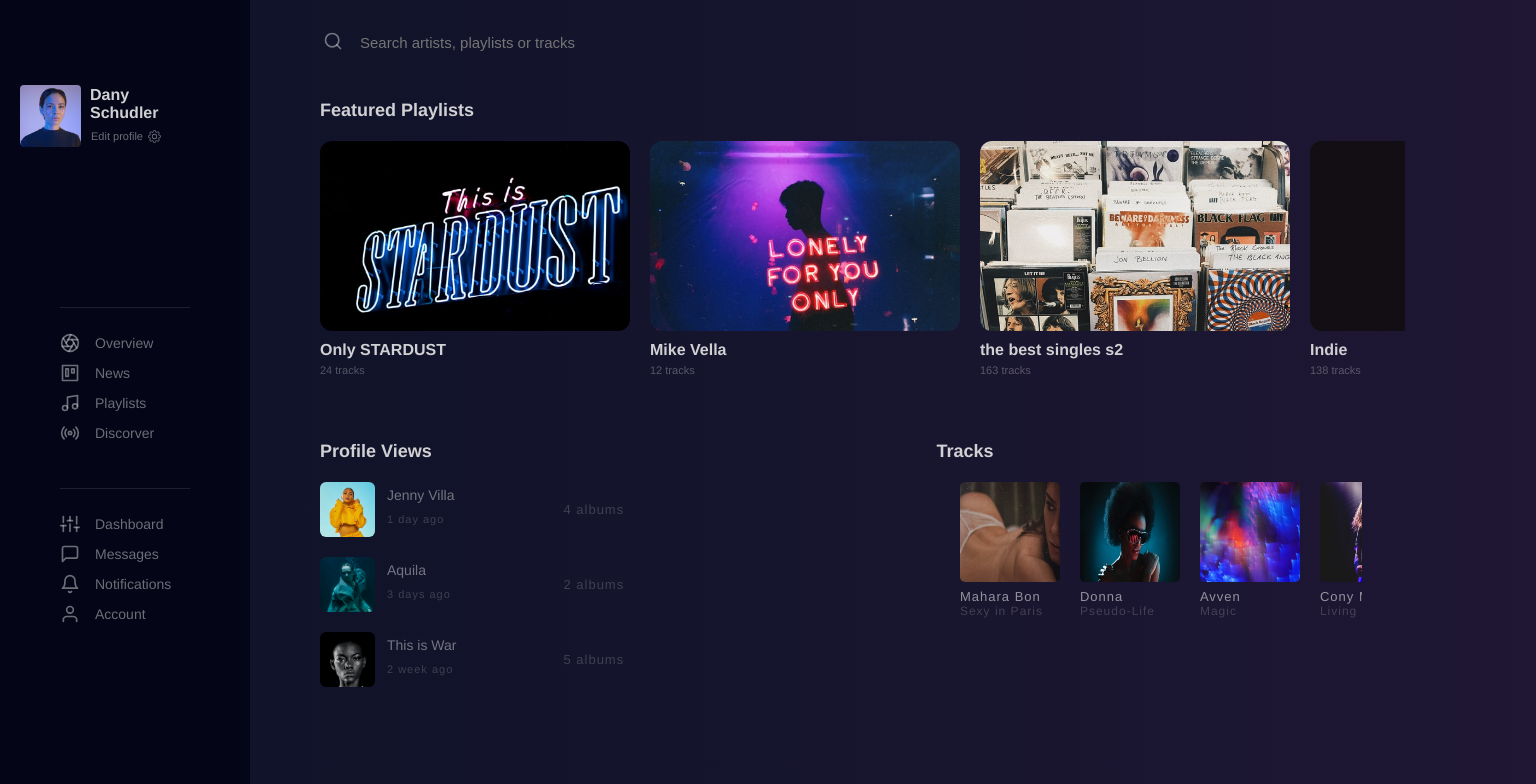
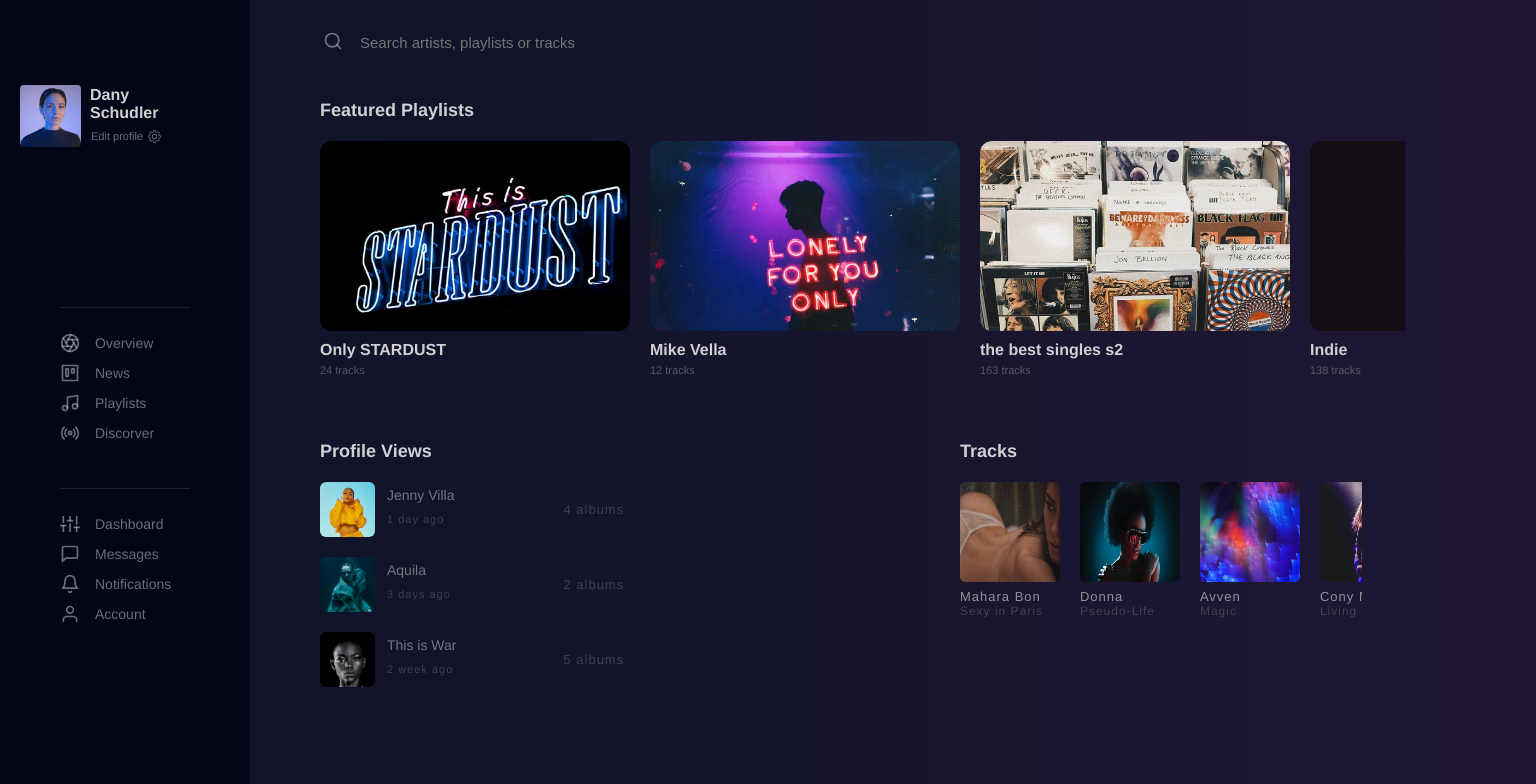
Before and after one commit to nathan-oliveira/MusicLibraryPage_devChallenge, a Nuxt app: page / in a window 1536 px wide. Shown: the top 784 px of the page. Built offline with nearby package versions, Linux system fonts and the light colour scheme; a web font is replaced by a local one.

Commit message:
Update ProfileAndTracks.vue

```diff
--- a/components/layout/ProfileAndTracks.vue
+++ b/components/layout/ProfileAndTracks.vue
@@ -68,6 +68,13 @@
     .col__4 {
       width: 30% !important;
     }
+
+    .col__8 {
+      h1 {
+        font-size: 18px;
+        margin-left: 43%;
+      }
+    }
   }
 }
 
@@ -76,6 +83,7 @@
     .col__4 {
       width: 40% !important;
     }
+
     .col__8 {
       width: 60% !important;
       padding-left: 0% !important;
```
